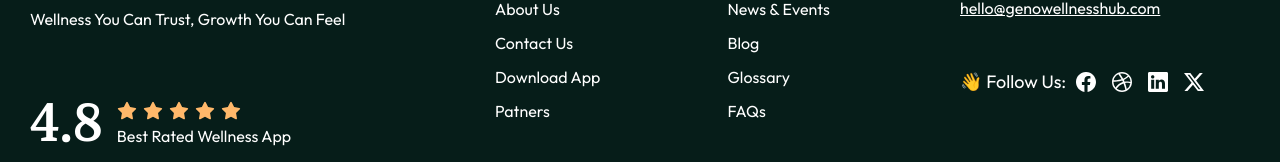
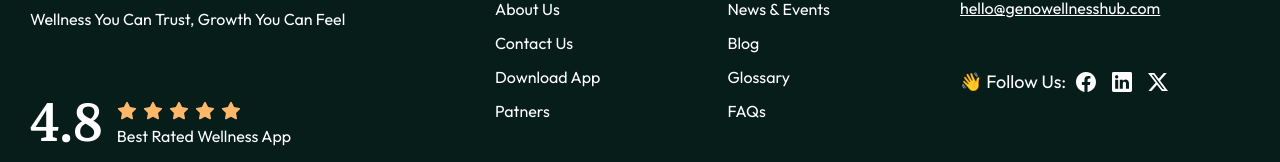
Before and after one commit to philwamba/genowellness_next, a Next.js app: page /blog in a window 1280 px wide. Shown: the part 922-1084 px from the top of the page. Built offline with nearby package versions, Linux system fonts and the light colour scheme; a web font is replaced by a local one.

Commit message:
update landing page

```diff
--- a/src/components/coming-soon.tsx
+++ b/src/components/coming-soon.tsx
@@ -36,7 +36,6 @@ export default function ComingSoon({
     const mm = Math.floor((remaining / (1000 * 60)) % 60)
     const ss = Math.floor((remaining / 1000) % 60)
 
-    // Stable server/client string (no locale drift)
     const formattedTarget = useMemo(
         () =>
             new Intl.DateTimeFormat(LOCALE, {
--- a/src/components/footer.tsx
+++ b/src/components/footer.tsx
@@ -1,6 +1,6 @@
 import Link from 'next/link'
 import Image from 'next/image'
-import { BsFacebook, BsDribbble, BsLinkedin, BsTwitterX } from 'react-icons/bs'
+import { BsFacebook, BsLinkedin, BsTwitterX } from 'react-icons/bs'
 
 export default function Footer() {
     const year = new Date().getFullYear()
@@ -185,15 +185,6 @@ export default function Footer() {
                                     </Link>
 
                                     <Link
-                                        href="https://dribbble.com"
-                                        aria-label="Dribbble"
-                                        target="_blank"
-                                        rel="noopener noreferrer"
-                                        className="flex">
-                                        <BsDribbble className="size-5 text-white transform transition duration-300 hover:scale-110" />
-                                    </Link>
-
-                                    <Link
                                         href="https://linkedin.com"
                                         aria-label="LinkedIn"
                                         target="_blank"
```
